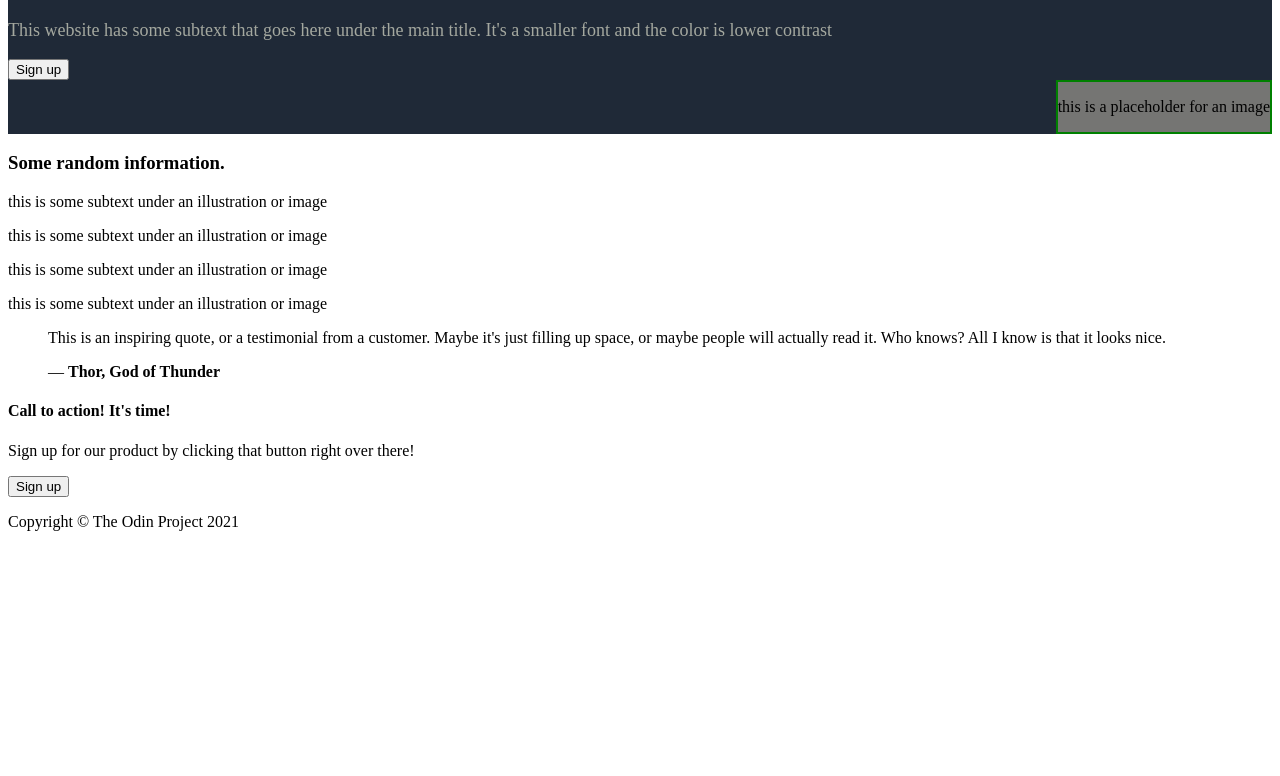
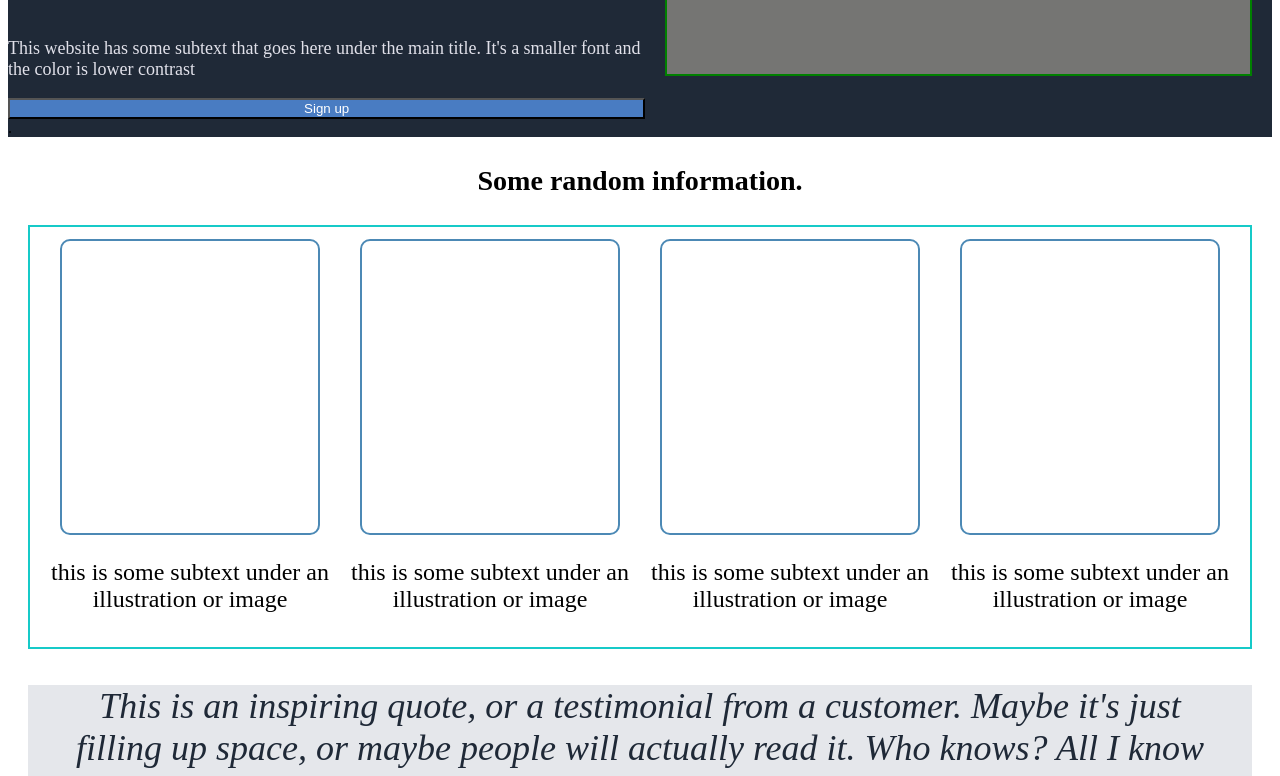
Before and after one commit to fazetdev/Project-landingpage, a plain HTML site: page index.html in a window 1280 px wide. Shown: the part 173-949 px from the top of the page. Before the commit the page ends 800 px from the top, so only its background shows below. Drawn offline with Linux system fonts and the light colour scheme.

Commit message:
update html and remake tge css compeltely it needs adsituonal.touching still

```diff
--- a/index.html
+++ b/index.html
@@ -20,12 +20,16 @@
     </header>
 
     <section class="hero">
+      <div class="hiri">
+
+
       <h2 class="firsti">This website is awesome</h2>
       <p class="firstii">
         This website has some subtext that goes here under the main title. It's a smaller font and the color is lower contrast
       </p>
+
       <button class="boti">Sign up</button>
-
+.      </div>
       <div class="placi">
         <div class="carti">
           <p>this is a placeholder for an image</p>
@@ -40,18 +44,23 @@
       <div class="card">
         <div class="box"></div>
         <p>this is some subtext under an illustration or image</p>
+        </div>
+
+
+      <div class="card">
+        <div class="box"></div>
+        <p>this is some subtext under an illustration or image</p>
+
       </div>
       <div class="card">
         <div class="box"></div>
         <p>this is some subtext under an illustration or image</p>
+
       </div>
       <div class="card">
         <div class="box"></div>
         <p>this is some subtext under an illustration or image</p>
-      </div>
-      <div class="card">
-        <div class="box"></div>
-        <p>this is some subtext under an illustration or image</p>
+
       </div>
     </div>
   </section>
@@ -70,7 +79,10 @@
     <div class="lasti">
       <h4>Call to action! It's time!</h4>
       <p>Sign up for our product by clicking that button right over there!</p>
-      <button>Sign up</button>
+
+
+      <button class="butti">Sign up</button>
+      </div>
     </div>
   </section>
 
--- a/style.css
+++ b/style.css
@@ -1,10 +1,6 @@
 * {
     outine: 2px solid red;
   }
-
-
-
-
 
   .gene {
     background-color: #1f2937;
@@ -34,27 +30,124 @@
     text-decoration: none;
     font-size: 16px;
   }
+  .hero {
+    display: flex;
+    justify-content: space-between;
+    border: 20px 30px;
+  }
 
   .firsti {
     font-size: 42px;
-    color: rgb(163, 42, 42);
+    color: #F9FAF8;
     font-weight: 900;
+
   }
+.hiri {
+  display: flex;
+  flex-direction: column;
+  margin: 0px;
+}
+
 
   .firstii {
+
     font-size: 18px;
-    color: #a4a89f;
+    color: #E1E1EA;
   }
 
   .placi {
-    display: flex;
-    justify-content: flex-end;
+
+    padding: 20px;
+    width: 60%;
+
+
   }
 
   .carti {
-    display: flex;
-    justify-content: flex-end;
-    align-items: baseline;
+  display: flex;
+  justify-content: flex-end;
     border: 2px solid green;
     background-color: rgb(117, 117, 115);
+    height: 150px;
+    width: auto;
   }
+  .features {
+    font-size: 24px;
+    text-align: center;
+  }
+  .container {
+    display: flex;
+    justify-content: center;
+    margin: 20px;
+    padding: 10px;
+    border: 2px solid rgba(22, 202, 200, 1);
+    height: 400px;
+    width: auto;
+  }
+  .card {
+    display: flex;
+    flex-direction: column;
+    justify-content: center;
+    align-content: center;
+  }
+  .box {
+    height: 300px;
+    width: 150;
+    border: 2px solid #4C89B5;
+    border-radius: 10px;
+    margin-top: 2px;
+    margin-left: 20px;
+    margin-right: 20px;
+    margin-bottom: 0px;
+    text-align: center;
+    font-size: 10px;
+    padding: px;
+  }
+  p {
+
+  }
+  .quote {
+    margin: 20px;
+.
+
+    border-radus: 20px;
+    color:  #1F2937;
+    font-style: italic;
+    text-align: center;
+    line-heght: 2.5;
+    font-size: 36px;
+    background: #E5E7EB;
+    height: auto;
+    width: auto;
+
+  }
+  h4 {
+    font-size: 24px;
+  }
+
+  .cta  {
+    display: flex;
+    justify-content: center;
+    background: #4F94E6;
+    color: #E6EAEF;
+    margin: 100px;
+  }
+  .lasti {
+    display: flx;
+    justify-content: space-between;
+    align-items: center;
+    margin: 20px;
+  }
+button {
+  background-color: #497CC2;
+  color: white;
+}
+
+
+}
+footer {
+  background: #1F2937;
+  color: #D9E1E9;
+  text-align: center;
+
+}
```
